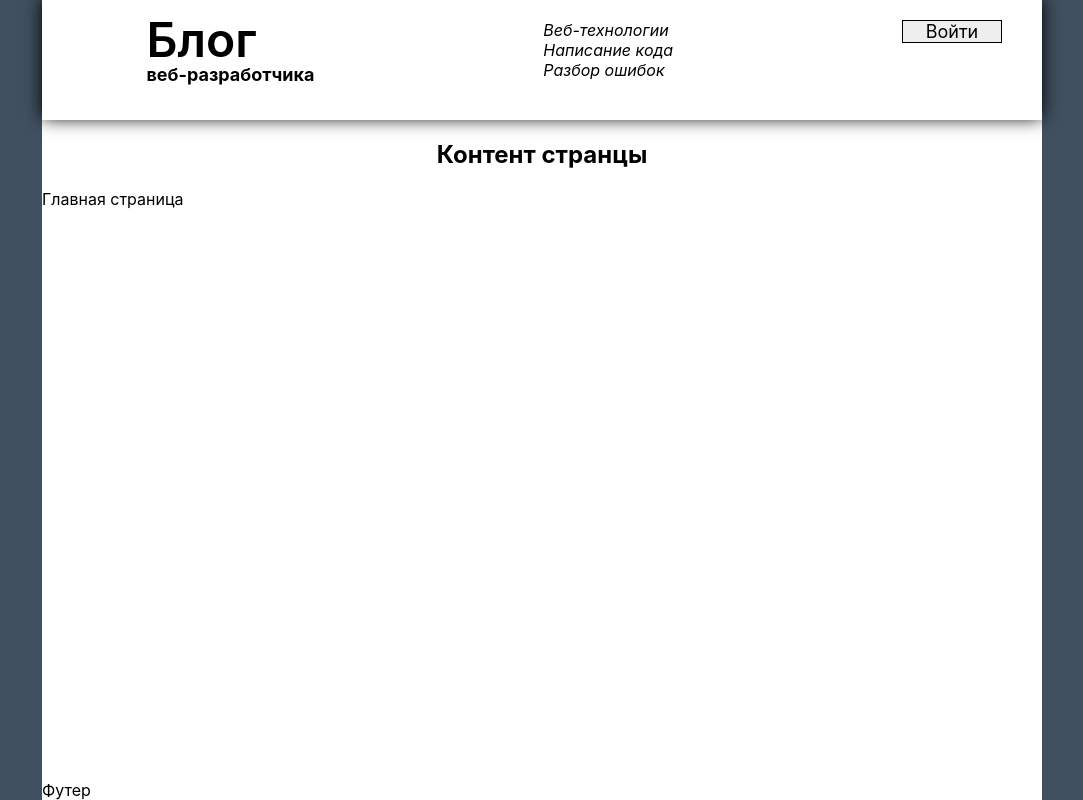
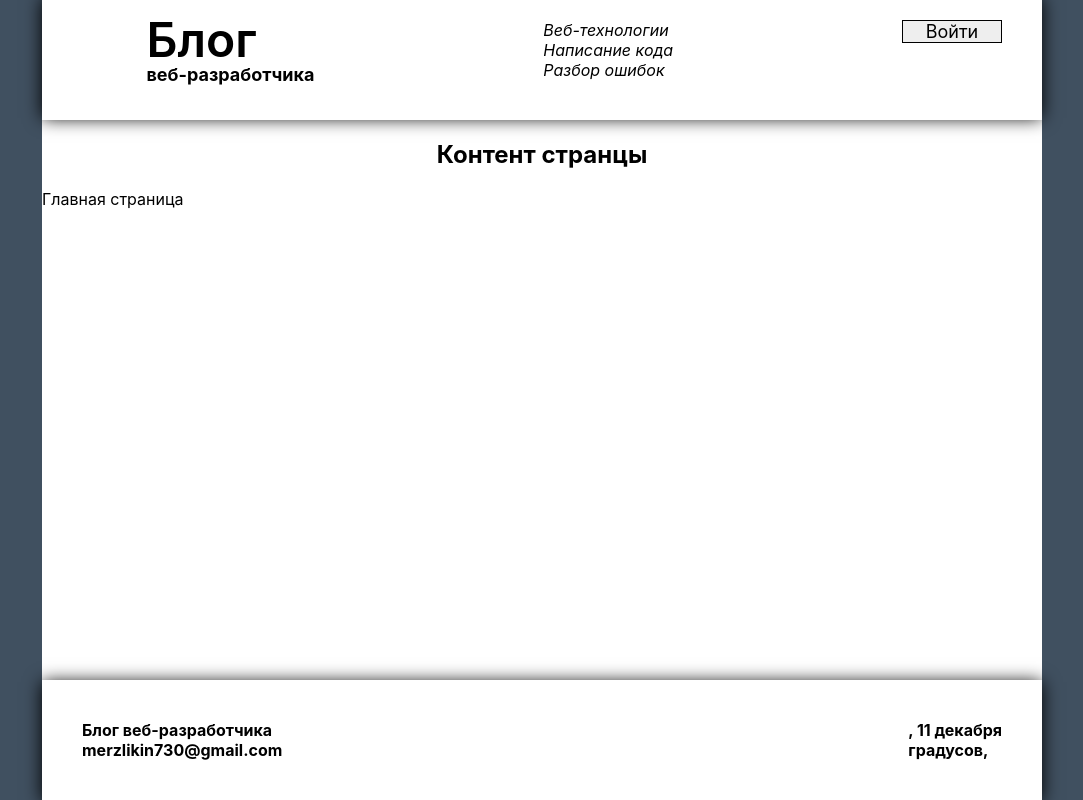
Before and after one commit to Aleksandr127315/BLOG, a React (Vite) app: page / in a window 1280 px wide. Shown: the whole page, without its empty margins (98-1181 px from the left). Built offline with nearby package versions, Linux system fonts and the light colour scheme; no server answers; a web font is replaced by a local one.

Commit message:
реализовали footer

```diff
--- a/src/blog.jsx
+++ b/src/blog.jsx
@@ -1,6 +1,6 @@
 import { Route, Routes } from 'react-router-dom';
 import styled from 'styled-components';
-import { Header } from './components';
+import { Header, Footer } from './components';
 
 const AppColumn = styled.div`
 	display: flex;
@@ -18,8 +18,6 @@
 const H2 = styled.h2`
 	text-align: center;
 `;
-
-const Footer = () => <div>Футер</div>;
 
 export const Blog = () => {
 	return (
--- /dev/null
+++ b/src/components/footer/footer.jsx
@@ -0,0 +1,48 @@
+import styled from 'styled-components';
+import { useState, useEffect } from 'react';
+
+const FooterContainer = ({ className }) => {
+	const [city, setSity] = useState('');
+	const [temperature, setTemperature] = useState('');
+	const [weather, setWeather] = useState('');
+
+	useEffect(() => {
+		fetch(
+			'https://api.openweathermap.org/data/2.5/weather?q=Moscow&units=metric&lang=ru&appid=e1802e00fb58d6feb5545a5c38bb53d3',
+		)
+			.then((res) => res.json())
+			.then(({ name, main, weather }) => {
+				setSity(name);
+				setTemperature(Math.round(main.temp));
+				setWeather(weather[0].description);
+			});
+	}, []);
+
+	return (
+		<div className={className}>
+			<div>
+				<div>Блог веб-разработчика</div>
+				<div>merzlikin730@gmail.com</div>
+			</div>
+			<div>
+				<div>
+					{city},{' '}
+					{new Date().toLocaleString('ru', { day: 'numeric', month: 'long' })}
+				</div>
+				{temperature} градусов, {weather}
+			</div>
+		</div>
+	);
+};
+
+export const Footer = styled(FooterContainer)`
+	display: flex;
+	justify-content: space-between;
+	align-items: center;
+	width: 1000px;
+	height: 120px;
+	padding: 20px 40px;
+	font-weight: bold;
+	background-color: #fff;
+	box-shadow: 0 2px 17px #000;
+`;
--- a/src/components/index.js
+++ b/src/components/index.js
@@ -1,2 +1,3 @@
 export * from './header/header';
 export * from './icon/icon';
+export * from './footer/footer';
```
Also changed, not shown: 1 other file (tests, documents, lock files or other folders).
